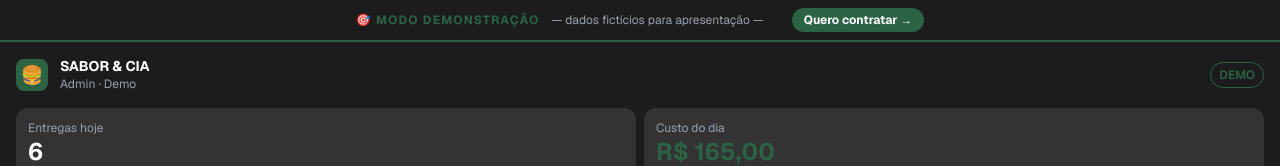
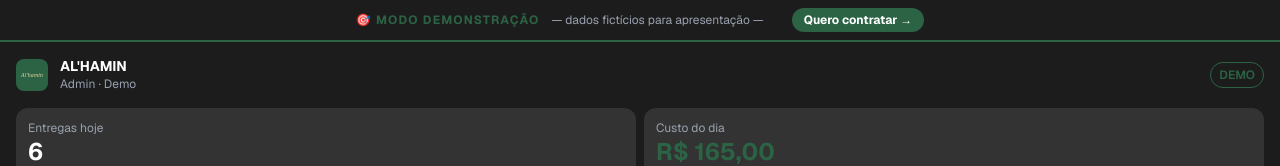
Before and after one commit to allnaturalcwb-del/alhamindelivery, a Next.js app: page /demo in a window 1280 px wide. Shown: the top 166 px of the page. Built offline with nearby package versions, Linux system fonts and the light colour scheme.

Commit message:
demo: update restaurant name to Al'hamin

```diff
--- a/src/app/demo/DemoClient.tsx
+++ b/src/app/demo/DemoClient.tsx
@@ -56,9 +56,9 @@ export default function DemoClient() {
       {/* Header */}
       <header className="bg-[#1C1C1C] text-white px-4 py-4 flex items-center justify-between sticky top-0 z-10">
         <div className="flex items-center gap-3">
-          <div className="w-8 h-8 bg-[#2B6344] rounded-lg flex items-center justify-center text-lg">🍔</div>
+          <img src="/logo-alhamin.svg" alt="Al'hamin" className="w-8 h-8 rounded-lg" />
           <div>
-            <div className="font-bold text-sm leading-tight">SABOR & CIA</div>
+            <div className="font-bold text-sm leading-tight">AL'HAMIN</div>
             <div className="text-gray-400 text-xs">Admin · Demo</div>
           </div>
         </div>
```
